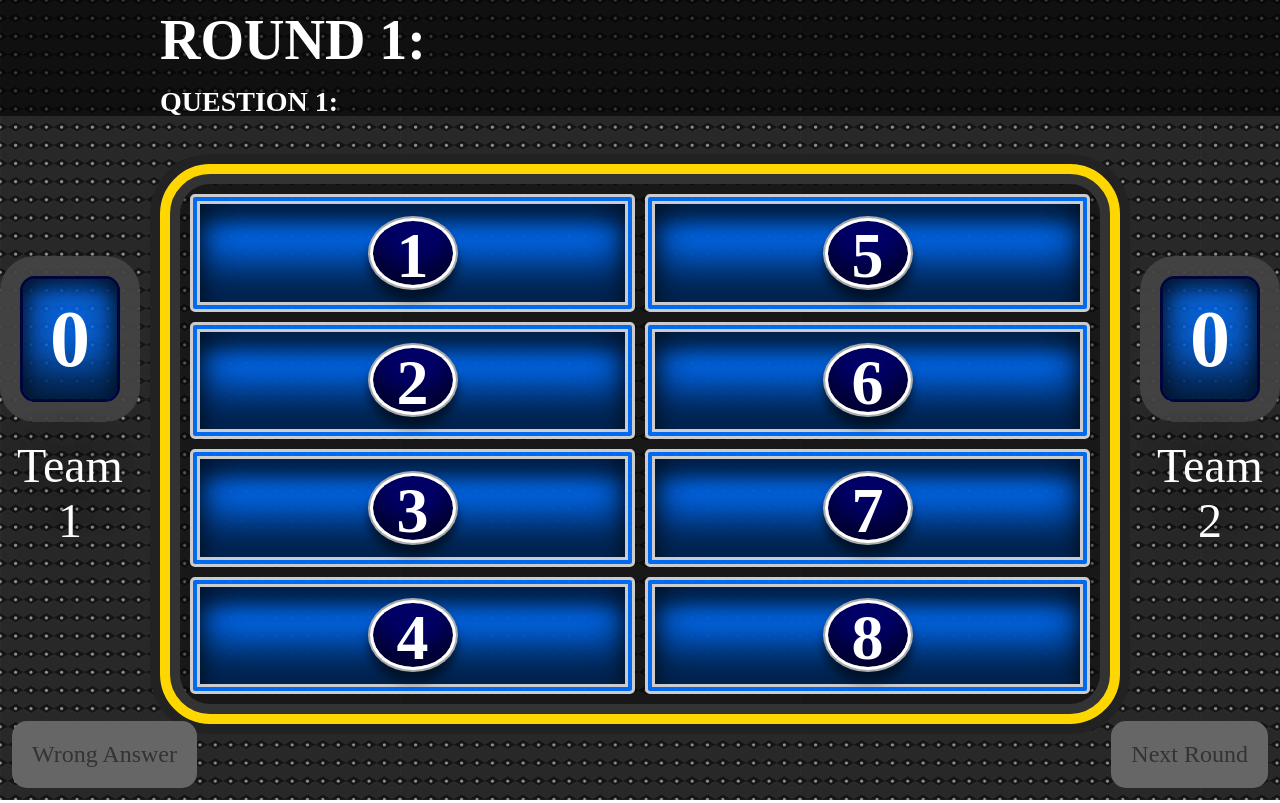
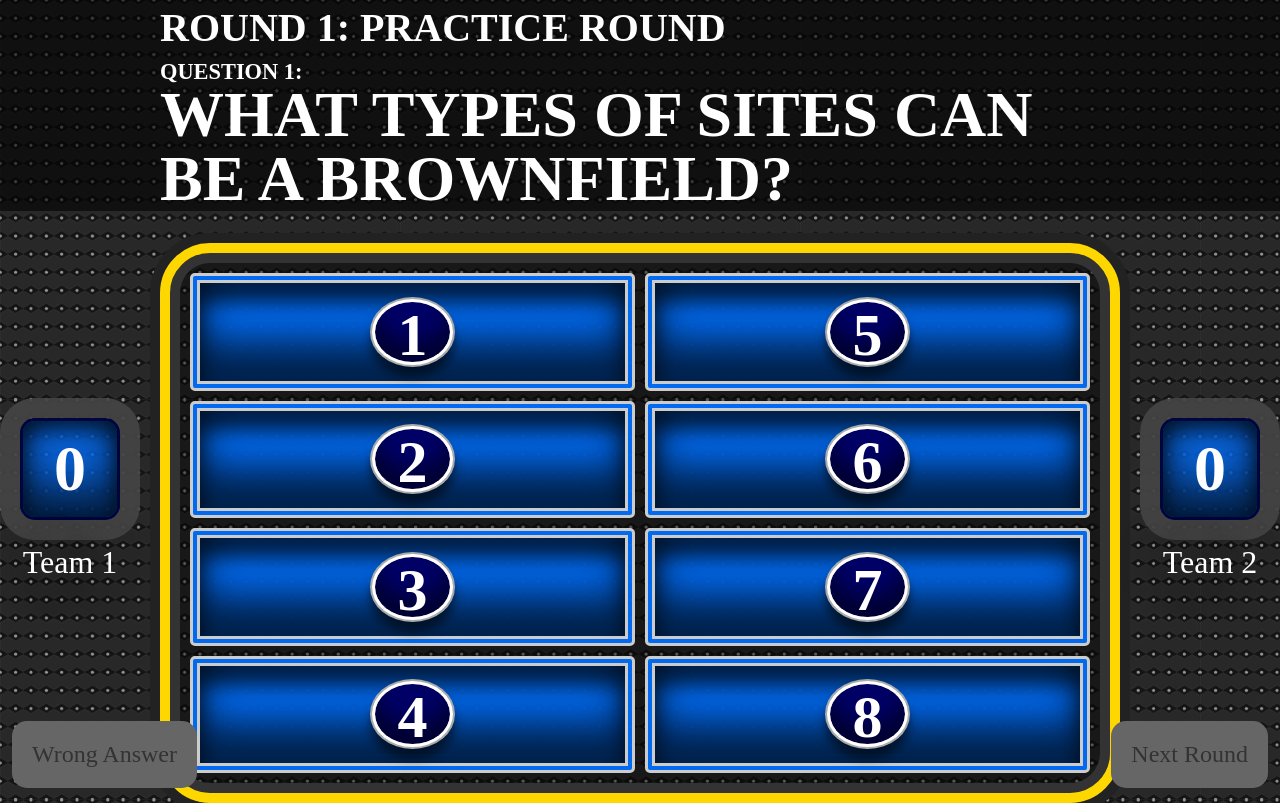
Before and after one commit to alexanderthacker/conference-feud, a plain HTML site: page index.html in a window 1280 px wide. Drawn offline with Linux system fonts and the light colour scheme; a web font is replaced by a local one.

Commit message:
Add files via upload

```diff
--- a/answers.js
+++ b/answers.js
@@ -1,44 +1,139 @@
-/*var answers = [
+var answers = [
 		{
-				roundSubject: 'Dating',
+				roundSubject: "Practice Round",
 				questions: [
 						{
-								question: 'Where did you meet your significant other?'
+								question: "What types of sites can be a brownfield?",
 								answers: [
-										"Bar",
-										"Gym",
-										"Grocery Store",
-										"School",
-										"Church",
-										"Friends",
-										"At a Party",
-										"Online"
+										"Old industrial site",
+										"Abandoned factory",
+										"Old mill",
+										"Dry cleaners",
+										"Gas station",
+										"Abandoned mine",
+										"Railroad site",
+										"Former dump"
+								]
+						},
+				]
+		},
+		{
+				roundSubject: "Considering Culture",
+				questions: [
+						{
+								question: "What are the elements of culture?",
+								answers: [
+										"Beliefs",
+										"Customs/Rituals",
+										"Food",
+										"Morals/Ethics/Values",
+										"Family",
+										"Art and Music",
+										"Nature",
+										"Rules"
 								]
 						},
 						{
-								question: 'What color is the sky?'
+								question: "What cultural elements do we see in brownfields cleanup?",
 								answers: [
-										"Blue",
-										"Red",
-										"Green",
-										"Yellow",
-										"Purple",
-										"Pink",
-										"Orange",
-										"Teal"
+										"Tribal/Indigenous Relations",
+										"Community Value",
+										"Demographics",
+										"Beliefs About Government",
+										"Urban vs. Rural",
+										"Bureaucracy",
+										"Institutional Values",
+										"Sense of Place"
 								]
-						}
+						},
+						{
+								question: "How do cultural differences create obstacles during the brownfields process?",
+								answers: [
+										"Language barriers",
+										"Trust issues",
+										"Cultural/historical significant sites",
+										"Respecting sovereignty",
+										"Institutional boundaries",
+										"Risk perceptions",
+										"Social vulnerabilities/ EJ",
+										"Economic concerns"
+								]
+						},
 				]
-		}
-];*/
-
-var answers = [
-		"Bar",
-		"Gym",
-		"Grocery Store",
-		"School",
-		"Church",
-		"Friends",
-		"At a Party",
-		"Online"
+		},
+		{
+				roundSubject: "Building Trust",
+				questions: [
+						{
+								question: "How do you know you are trusted with different stakeholders?",
+								answers: [
+										"People come to you for help",
+										"People reuse the property",
+										"You don’t get yelled at",
+										"They invite you to community events",
+										"Diverse stakeholders show up",
+										"Refer for future help",
+										"People accept the science",
+										"Positive media"
+								]
+						},
+						{
+								question: "How do you build trust with community members and other stakeholders?",
+								answers: [
+										"Face-to-face meetings",
+										"Partnerships",
+										"Immersing yourself in community",
+										"Being present",
+										"Being proactive",
+										"Explaining institutional limitations and roles",
+										"Listening",
+										"Translation of materials"
+								]
+						},
+				]
+		},
+		{
+				roundSubject: "Outreach and Communication",
+				questions: [
+						{
+								question: "What resources can you use to identify key cultural characteristics for particular groups?",
+								answers: [
+										"Agency websites",
+										"Local media",
+										"Social media",
+										"Census, databases, maps",
+										"Census, databases, maps",
+										"Internet search",
+										"Librarians",
+										"Community leaders"
+								]
+						},
+						{
+								question: "How can you communicate effectively across cultures?",
+								answers: [
+										"Meet people “on their turf”",
+										"Culture brokers",
+										"Local media sources",
+										"Multiple languages",
+										"Diverse representation",
+										"Learn how people want to get their information",
+										"Inclusion",
+										"Consider literacy and accessibility"
+								]
+						},
+						{
+								question: "How do you ensure diverse participation in decision making?",
+								answers: [
+										"Consensus building",
+										"Community advisory groups",
+										"Workgroups have decision making power",
+										"Continual communication",
+										"Outreach to multiple stakeholder groups",
+										"Recognition of limitations, address them",
+										"Having adequate representations among different groups",
+										"Public/private partnerships"
+								]
+						},
+				]
+		},
 ];
--- a/assets/scripts.js
+++ b/assets/scripts.js
@@ -1,12 +1,22 @@
+// To Do
+// End Game Screen
+// Practice Round
+// X Editable Points
+// X Alternate the starting team
+// X Fix Text Size
+
 var template = '';
 
-var roundNumber = 0;
-var questionNumber = 0;
+var currentRound = 0;
+var currentQuestion = 0;
 var currentTeam = 0;
 
 var points = [0,0];
 var wrongAnswers = [0,0];
 
+var teamNames = ['Team 1', 'Team 2'];
+
+var priorQuestions = [0];
 
 $(function() {
 
@@ -21,33 +31,114 @@ function initialize() {
 		$('#game-container').html(template);
 
 		initializePoints();
-		// Add Round Number
-		// Add Round Label
-		// Add Question Number
-		// Add Question Label
+		initializeLabels();
 
+		createQuestionIndex();
+
+		// Initialize answers and bind actions for when they are revealed
+		currentAnswers = getCurrentAnswers();
 		$('.answer').one('click', function() {
 				var answerNumber = $(this).index();
-				if(answers[answerNumber]) {
-						showAnswer(answerNumber, answers[answerNumber]);
+				if(currentAnswers[answerNumber]) {
+						showAnswer(answerNumber, currentAnswers[answerNumber]);
 						if(wrongAnswers[currentTeam] < 3) {
 								increasePoints(currentTeam);
 						}
 				}
 		});
 
+		// Give Penalty for Wrong Answer
 		$('#wrong-answer-button').click(function() {
 				wrongAnswer(currentTeam);
 		});
 
+		// Trigger Next Question
 		$('#next-round-button').click(function() {
+				if(!nextQuestion()) {
+						endGame();
+						return;
+				}
 				initialize();
 		});
+
+		// Save Team Names
+		$('.team-name').blur(function() {
+				saveTeamNames($(this));
+		});
+
+		// Editable Points
+		$('.score-value').blur(function() {
+				saveEditedPoints($(this));
+		});
+}
+
+function createQuestionIndex() {
+		// Number of questions in previous round
+		answers.forEach(function(element, index) {
+				priorQuestions[index+1] = priorQuestions[index] + element.questions.length;
+		});
+}
+
+function saveEditedPoints(scoreObject) {
+		points[$('.score-value').index(scoreObject)] = scoreObject.text();
+}
+
+function saveTeamNames(teamNameObject) {
+		teamNames[$('.team-name').index(teamNameObject)] = teamNameObject.text();
+}
+
+function endGame() {
+		$('#round, #question .label').hide();
+		$('.question').html('<h1 id="question-value">Game Over</h1>');
+
+		var message = '';
+		if(points[0] > points [1]) {
+				message = teamNames[0] + ' Wins!';
+		} else if(points[0] < points[1]) {
+				message = teamNames[1] + ' Wins!';
+		} else {
+				message = 'Tie Game!';
+		}
+		$('#feud-answers').html('<h1 id="game-over">'+message+'</h1>');
+}
+
+function initializeLabels() {
+
+		roundLabel = answers[currentRound].roundSubject;
+		questionLabel = answers[currentRound].questions[currentQuestion].question;
+
+		$('#team-0 .team-name').text(teamNames[0]);
+		$('#team-1 .team-name').text(teamNames[1]);
+
+		$('#round-number').text(currentRound + 1);
+		$('#round-value').text(roundLabel);
+
+		$('#question-number').text(currentQuestion + 1);
+		$('#question-value').text(questionLabel);
+
+}
+
+function getCurrentAnswers() {
+		return answers[currentRound].questions[currentQuestion].answers;
 }
 
 function initializePoints() {
 		$('#team-0 .score-value').text(points[0]);
 		$('#team-1 .score-value').text(points[1]);
+}
+
+function nextQuestion() {
+		if(answers[currentRound].questions[currentQuestion+1]) {
+				currentQuestion++;
+		} else if(answers[currentRound+1]) {
+				currentRound++;
+				currentQuestion = 0;
+		} else {
+				return false;
+		}
+		// Set the correct team to start
+		currentTeam = ((priorQuestions[currentRound] + currentQuestion) % 2);
+		return true;
 }
 
 function wrongAnswer(teamNumber) {
--- a/assets/style.css
+++ b/assets/style.css
@@ -27,24 +27,38 @@ body {
 
 #question-info {
 		text-transform:uppercase;
-		padding:.5em 0 0 12.5%;
+		padding:.5em 12.5% 0 12.5%;
 		background:#00000099;
+		/* min height consitings of */
+		/* round + question*2 + (question label * question) + margins */
+		/* 2.5 + 8 + .8 + 1.4 */
+		min-height:12.7em;
+		display:flex;
+		flex-direction:column;
+		justify-content:center;
 }
 
 #round {
 		margin:0;
-		font-size:3.5em;
+		font-size:2.5em;
+		line-height:1em;
 }
 
 #question {
-		font-size:5em;
-		margin:.2em 0;
-		line-height:1;
+		font-size:4em;
+		margin:.2em 0 0;
+		line-height:1em;
 }
 
 #question-info .label {
 		display:block;
 		font-size:.35em;
+		line-height:1em;
+}
+
+#game-over {
+		text-align:center;
+		font-size:5em;
 }
 
 #feud {
@@ -67,7 +81,7 @@ body {
     inset 0 10px 20px rgba(0,0,0,.7),
 		0 0 0 20px #444444ee;
 		text-align:center;
-		font-size:5em;
+		font-size:4em;
 		height:1.5em;
 		display:flex;
 		align-items:center;
@@ -78,7 +92,7 @@ body {
 
 .team-name {
 		margin-top:.75em;
-		font-size:3em;
+		font-size:2em;
 		display:block;
 		text-shadow:0 0 50px #000;
 }
@@ -104,6 +118,7 @@ body {
 		display:flex;
 		align-items:center;
 		justify-content:center;
+		text-align:center;
 		background:#0070ffee;
 		border:10px double #ccc;
 		border-radius:5px;
@@ -111,7 +126,8 @@ body {
 		transition:all .25s ease-out;
 		box-shadow:inset 0 -40px 40px rgba(0,0,0,.7),
     inset 0 20px 20px rgba(0,0,0,.7);
-		font-size:4em;
+		font-size:3em;
+		line-height:.8;
 }
 
 .answer:hover {
@@ -138,27 +154,16 @@ body {
 		border:5px groove #fff;
 		border-bottom-style:ridge;
 		border-right-style:ridge;
+		font-size:1.25em;
 }
 
 .wrong-answers {
 		display:block;
 		height:1em;
-		font-size:4em;
+		font-size:3em;
 		text-align:center;
 		color:#d10000;
 		font-weight:bold;
-}
-
-#wrong-answer-button {
-		position:absolute;
-		bottom:.5em;
-		left:.5em;
-		padding:20px;
-		background:#666;
-		border-radius:15px;
-		color:#333;
-		font-size:1.5em;
-		transition:1s all;
 }
 
 .button {
--- a/index.html
+++ b/index.html
@@ -11,18 +11,18 @@
 		<div id="game-container">
 			<div id="question-info">
 				<h2 id="round">
-					Round <span class="round-number">1</span>:
-					<span class="round-value"></span>
+					Round <span id="round-number">1</span>:
+					<span id="round-value"></span>
 				</h2>
 				<h1 id="question">
-					<span class="label">Question <span class="question-label">1</span>:</span>
-					<span class="question-label"></span>
+					<span class="label">Question <span id="question-number">1</span>:</span>
+					<span id="question-value"></span>
 				</h1>
 			</div>
 			<div id="feud">
 				<div class="score" id="team-0">
-					<span class="score-value">0</span>
-					<span class="team-name">Team 1</span>
+					<span class="score-value" contenteditable="true" spellcheck="false">0</span>
+					<span class="team-name" contenteditable="true" spellcheck="false"></span>
 					<span class="wrong-answers"></span>
 				</div>
 				<div id="feud-answers">
@@ -36,8 +36,8 @@
 					<div class="answer" id="answer-8"><span class="answer-number">8</span></div>
 				</div>
 				<div class="score" id="team-1">
-					<span class="score-value">0</span>
-					<span class="team-name">Team 2</span>
+					<span class="score-value" contenteditable="true" spellcheck="false">0</span>
+					<span class="team-name" contenteditable="true" spellcheck="false"></span>
 					<span class="wrong-answers"></span>
 				</div>
 			</div>
```
